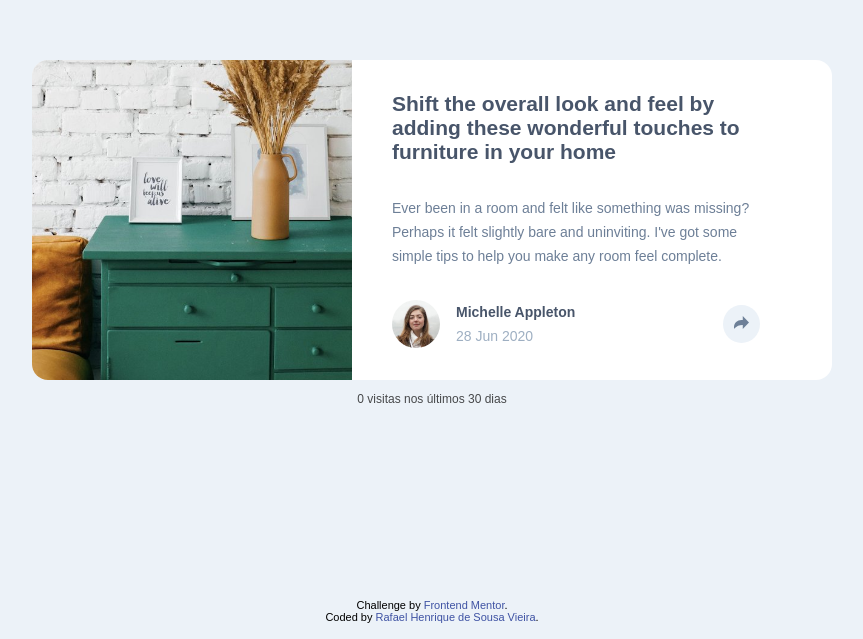
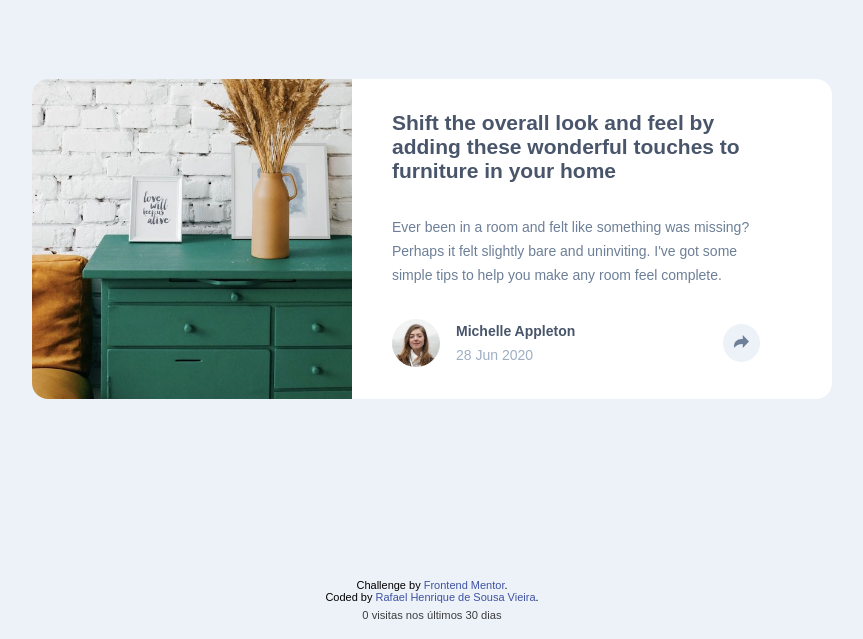
Before and after one commit to RafaelHDSV/Article-preview-component, a plain HTML site: page index.html in a window 1280 px wide. Shown: the part 161-800 px from the top of the page, without its empty margins (208-1071 px from the left). Drawn offline with Linux system fonts and the light colour scheme.

Commit message:
Fix Vieira Analytics collect and visit-count footer placement.

```diff
--- a/index.html
+++ b/index.html
@@ -60,11 +60,12 @@
   <footer class=" attribution">
     <p>Challenge by <a href="https://www.frontendmentor.io?ref=challenge" target="_blank">Frontend Mentor</a>.</p>
     <p>Coded by <a href="https://github.com/RafaelHDSV" target="_blank">Rafael Henrique de Sousa Vieira</a>.</p>
+    <p id="va-visits" aria-live="polite" hidden style="margin:0.35rem 0 0;padding:0;text-align:center;font-size:0.7rem;line-height:1.3;opacity:0.75;color:inherit"></p>
   </footer>
 
   <script src="script.js"></script>
 <script data-name="BMC-Widget" data-cfasync="false" src="https://cdnjs.buymeacoffee.com/1.0.0/widget.prod.min.js" data-id="vieira" data-description="Support me on Buy me a coffee!" data-message="" data-color="#6E8098" data-position="Right" data-x_margin="18" data-y_margin="18"></script>
-    <p id="va-visits" aria-live="polite" hidden style="margin:0;padding:0.75rem 1rem;text-align:center;font-size:0.75rem;opacity:0.7"></p>
+    <script type="module" src="js/analytics.js"></script>
     <script type="module" src="js/visit-count.js"></script>
 </body>
 
--- /dev/null
+++ b/js/analytics.js
@@ -0,0 +1,3 @@
+import { trackPageview } from '../vendor/vieira-analytics/dist/index.js'
+
+trackPageview({ projectKey: 'article-preview-component' })
```
Also changed, not shown: vendor/vieira-analytics/package.json (added, +25 -0 lines), vendor/vieira-analytics/dist/chunk-7RC3YH4P.js (added), vendor/vieira-analytics/dist/index.js (added), vendor/vieira-analytics/dist/react.js (added), 3 other files.
